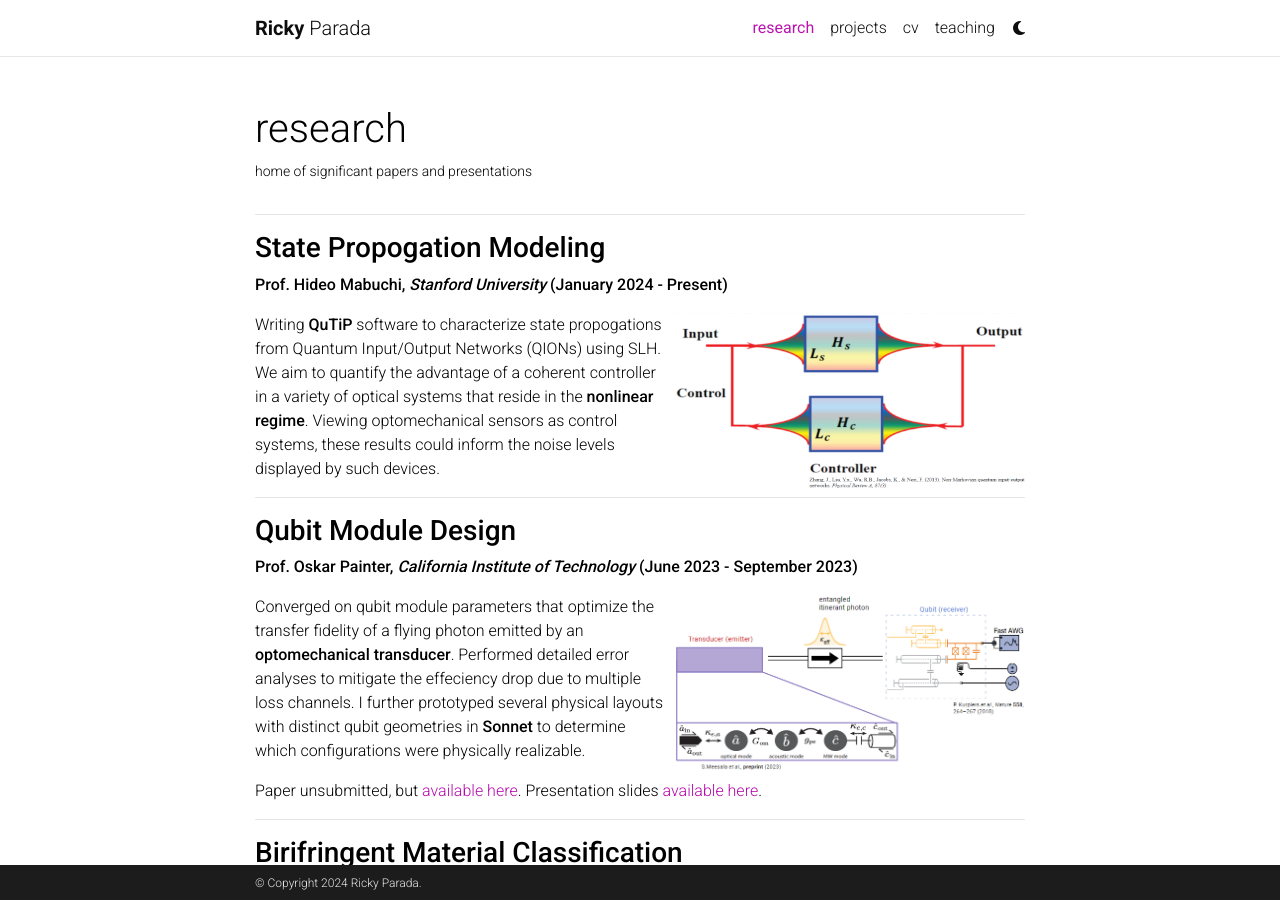
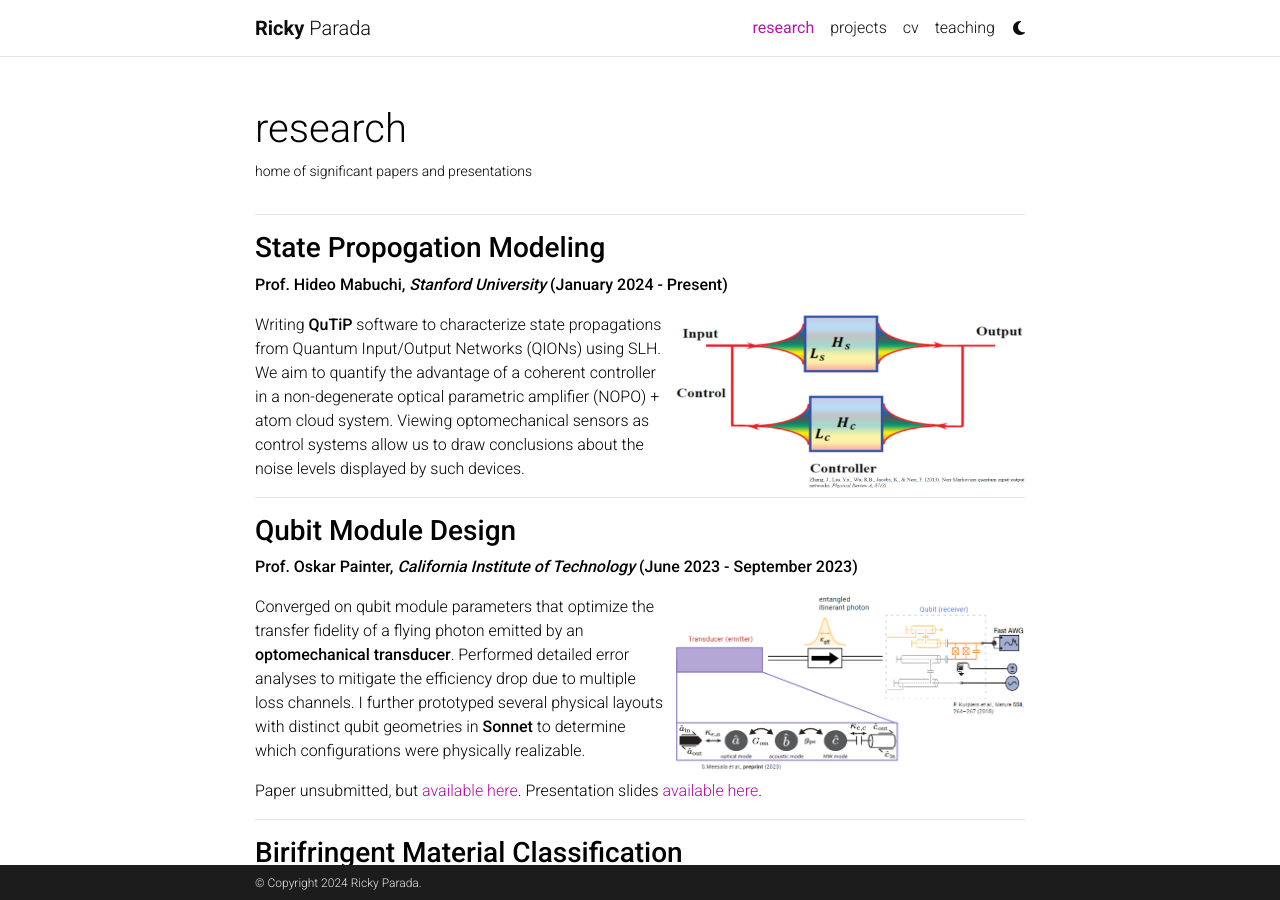
Before and after one commit to rickyparada/rickyparada.github.io, a Jekyll site: the page built from _pages/research.md, in a window 1280 px wide and 900 px high. Built offline with Jekyll 4.4.1, drawn with Linux system fonts in a browser that asks for light colours; comment, search, counter and statistics services are not loaded; a style sheet for code colours, icons or effects is not loaded.

Commit message:
Typo fixing

```diff
--- a/_pages/research.md
+++ b/_pages/research.md
@@ -16,7 +16,7 @@ description: home of significant papers and presentations
 
 <img align="right" style="margin-left: 10px;" src="./../assets/img/qions.png" alt="" width="350" height="175">
 
-Writing **QuTiP** software to characterize state propogations from Quantum Input/Output Networks (QIONs) using SLH. We aim to quantify the advantage of a coherent controller in a variety of optical systems that reside in the **nonlinear regime**. Viewing optomechanical sensors as control systems, these results could inform the noise levels displayed by such devices.
+Writing **QuTiP** software to characterize state propagations from Quantum Input/Output Networks (QIONs) using SLH. We aim to quantify the advantage of a coherent controller in a non-degenerate optical parametric amplifier (NOPO) + atom cloud system. Viewing optomechanical sensors as control systems allow us to draw conclusions about the noise levels displayed by such devices.
 
 ---
 
@@ -26,7 +26,7 @@ Writing **QuTiP** software to characterize state propogations from Quantum Input
 
 <img align="right" style="margin-left: 10px;" src="./../assets/img/wallraff_fig_1_edited.png" alt="" width="350" height="175">
 
-Converged on qubit module parameters that optimize the transfer fidelity of a flying photon emitted by an **optomechanical transducer**. Performed detailed error analyses to mitigate the effeciency drop due to multiple loss channels. I further prototyped several physical layouts with distinct qubit geometries in **Sonnet** to determine which configurations were physically realizable.
+Converged on qubit module parameters that optimize the transfer fidelity of a flying photon emitted by an **optomechanical transducer**. Performed detailed error analyses to mitigate the efficiency drop due to multiple loss channels. I further prototyped several physical layouts with distinct qubit geometries in **Sonnet** to determine which configurations were physically realizable.
 
 Paper unsubmitted, but [available here](https://drive.google.com/file/d/1bgm7kcSLPthreUVNKtpM3ocQH3rYKbDT/view?usp=sharing){:target="_blank"}. Presentation slides [available here](https://drive.google.com/file/d/1FCuTOX9cTHbK8wTdKeeZ2OEKtDYs-jmb/view?usp=sharing){:target="_blank"}.
 
```
Also changed, not shown: index.md (+1 -1 lines).
